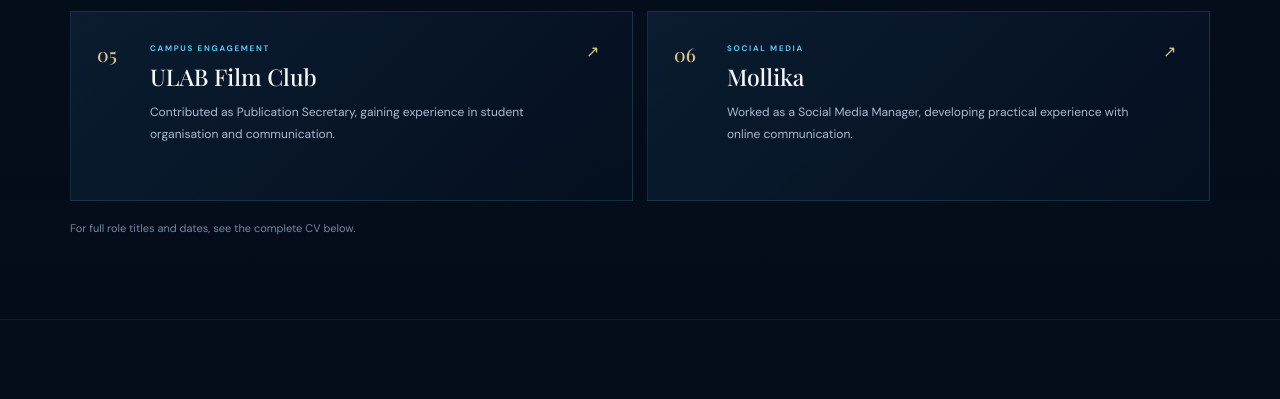
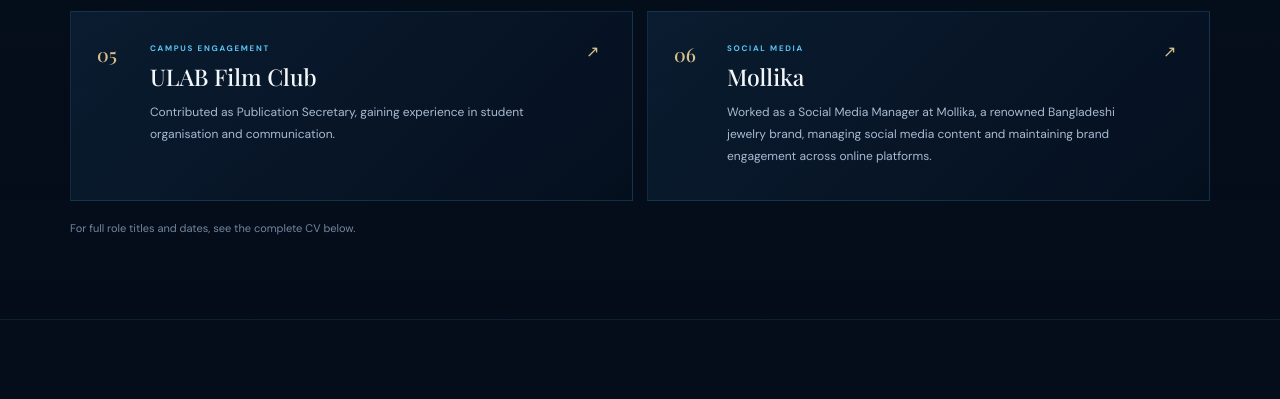
Before and after one commit to loxzain-cmyk/Oishi, a plain HTML site: page about.html in a window 1280 px wide. Shown: the part 2373-2772 px from the top of the page. Drawn offline with nearby package versions, Linux system fonts and the light colour scheme; a web font is replaced by a local one.

Commit message:
Update about.html

```diff
--- a/about.html
+++ b/about.html
@@ -118,7 +118,7 @@
           <article class="journey-card"><span class="journey-index">03</span><div><p class="journey-type">ACADEMIC SUPPORT</p><h3>Department of MSJ</h3><p>Served as a Teaching Assistant, supporting learning within the Media Studies &amp; Journalism department.</p></div><span class="journey-arrow">↗</span></article>
           <article class="journey-card"><span class="journey-index">04</span><div><p class="journey-type">PROFESSIONAL EXPOSURE</p><h3>CETL ULAB</h3><p>Completed an internship with the Center for Excellence in Teaching and Learning.</p></div><span class="journey-arrow">↗</span></article>
           <article class="journey-card"><span class="journey-index">05</span><div><p class="journey-type">CAMPUS ENGAGEMENT</p><h3>ULAB Film Club</h3><p>Contributed as Publication Secretary, gaining experience in student organisation and communication.</p></div><span class="journey-arrow">↗</span></article>
-          <article class="journey-card"><span class="journey-index">06</span><div><p class="journey-type">SOCIAL MEDIA</p><h3>Mollika</h3><p>Worked as a Social Media Manager, developing practical experience with online communication.</p></div><span class="journey-arrow">↗</span></article>
+          <article class="journey-card"><span class="journey-index">06</span><div><p class="journey-type">SOCIAL MEDIA</p><h3>Mollika</h3><p>Worked as a Social Media Manager at Mollika, a renowned Bangladeshi jewelry brand, managing social media content and maintaining brand engagement across online platforms.</p></div><span class="journey-arrow">↗</span></article>
         </div>
         <p class="journey-note">For full role titles and dates, see the complete CV below.</p>
       </div>
```
